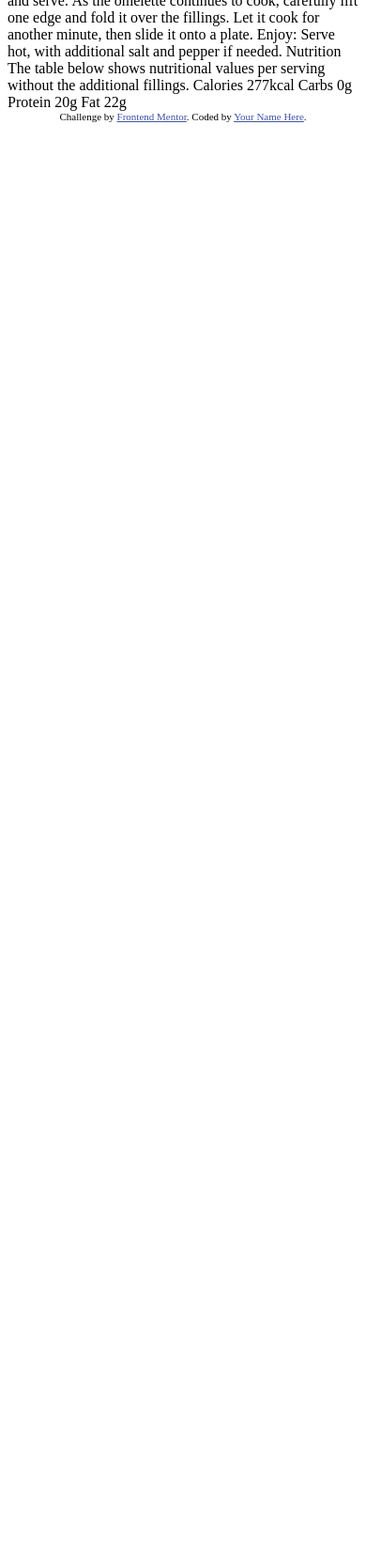
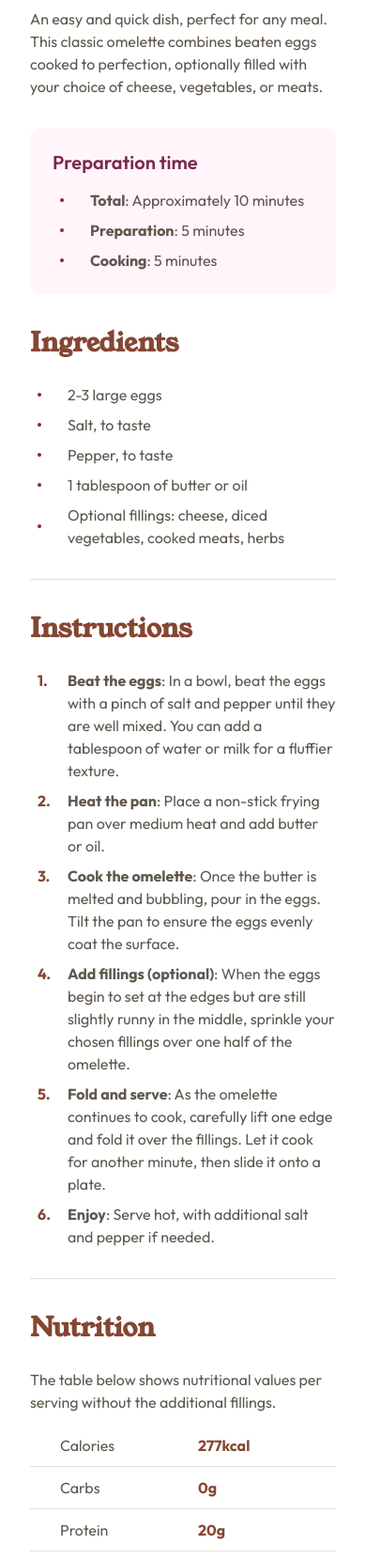
Before and after one commit to AnonymousCoder323/recipe-page-main, a plain HTML site: page index.html in a window 390 px wide. Shown: the part 340-2000 px from the top of the page at 94% size. Before the commit the page ends 844 px from the top, so only its background shows below. Drawn offline with Linux system fonts and the light colour scheme.

Commit message:
finished with mobile design

```diff
--- a/index.html
+++ b/index.html
@@ -1,77 +1,158 @@
 <!DOCTYPE html>
 <html lang="en">
+
 <head>
   <meta charset="UTF-8">
-  <meta name="viewport" content="width=device-width, initial-scale=1.0"> <!-- displays site properly based on user's device -->
+  <meta name="viewport" content="width=device-width, initial-scale=1.0">
+  <!-- displays site properly based on user's device -->
 
   <link rel="icon" type="image/png" sizes="32x32" href="./assets/images/favicon-32x32.png">
 
   <title>Frontend Mentor | Recipe page</title>
 
-  <!-- Feel free to remove these styles or customise in your own stylesheet 👍 -->
-  <style>
-    .attribution { font-size: 11px; text-align: center; }
-    .attribution a { color: hsl(228, 45%, 44%); }
-  </style>
+  <link rel="stylesheet" href="style.css">
 </head>
+
 <body>
+  <main>
+    <article class="recipe-page">
 
-  Simple Omelette Recipe
 
-  An easy and quick dish, perfect for any meal. This classic omelette combines beaten eggs cooked
-  to perfection, optionally filled with your choice of cheese, vegetables, or meats.
+      <img class="recipe-page__top-img" src="./assets/images/image-omelette.jpeg" alt="Omelette">
+      <div class="recipe-page__text-content">
+        <header class="recipe-page__header">
 
-  Preparation time
+          <h1 class="recipe-page__header__title">Simple Omelette Recipe</h1>
+          <p class="recipe-page__header__description">
+            An easy and quick dish, perfect for any meal. This classic omelette combines beaten eggs cooked
+            to perfection, optionally filled with your choice of cheese, vegetables, or meats.
+          </p>
+        </header>
+        <section class="recipe-page__preperation">
+          <h2 class="recipe-page__preperation__heading">Preparation time</h2>
+          <ul class="recipe-page__preperation__list">
+            <li class="recipe-page__preperation__list-item">
+              <p>
+                <span class="bold">Total</span>: Approximately 10 minutes
+              </p>
+            </li>
+            <li class="recipe-page__preperation__list-item">
+              <p>
+                <span class="bold">Preparation</span>: 5 minutes
+              </p>
+            </li>
+            <li class="recipe-page__preperation__list-item">
+              <p>
+                <span class="bold">Cooking</span>: 5 minutes
+              </p>
+            </li>
+          </ul>
+        </section>
 
-  Total: Approximately 10 minutes
-  Preparation: 5 minutes
-  Cooking: 5 minutes
+        <section class="recipe-page__ingredients">
+          <h2 class="recipe-page__heading">Ingredients</h2>
+          <ul class="recipe-page__ingredients__list">
+            <li class="recipe-page__ingredients__list-item">2-3 large eggs</li>
+            <li class="recipe-page__ingredients__list-item">Salt, to taste</li>
+            <li class="recipe-page__ingredients__list-item">Pepper, to taste</li>
+            <li class="recipe-page__ingredients__list-item">1 tablespoon of butter or oil</li>
+            <li class="recipe-page__ingredients__list-item">
+              <p>Optional fillings: cheese, diced vegetables, cooked meats, herbs</p>
+            </li>
+          </ul>
+        </section>
 
-  Ingredients
+        <hr class="hr">
 
-  2-3 large eggs
-  Salt, to taste
-  Pepper, to taste
-  1 tablespoon of butter or oil
-  Optional fillings: cheese, diced vegetables, cooked meats, herbs
+        <section class="recipe-page__instructions">
+          <h2 class="recipe-page__heading">Instructions</h2>
+          <ol class="recipe-page__instructions__list">
+            <li class="recipe-page__instructions__list-item">
+              <p>
+                <span class="bold">Beat the eggs</span>: In a bowl, beat the eggs with a pinch of salt and pepper until
+                they are well mixed.
+                You can add a tablespoon of water or milk for a fluffier texture.
+              </p>
+            </li>
+            <li class="recipe-page__instructions__list-item">
+              <p>
+                <span class="bold">Heat the pan</span>: Place a non-stick frying pan over medium heat and add butter or
+                oil.
+              </p>
+            </li>
+            <li class="recipe-page__instructions__list-item">
+              <p>
+                <span class="bold">Cook the omelette</span>: Once the butter is melted and bubbling, pour in the eggs.
+                Tilt the pan to ensure
+                the eggs evenly coat the surface.
+              </p>
+            </li>
+            <li class="recipe-page__instructions__list-item">
+              <p>
+                <span class="bold">Add fillings (optional)</span>: When the eggs begin to set at the edges but are still
+                slightly runny in the
+                middle, sprinkle your chosen fillings over one half of the omelette.
+              </p>
+            </li>
+            <li class="recipe-page__instructions__list-item">
+              <p>
+                <span class="bold">Fold and serve</span>: As the omelette continues to cook, carefully lift one edge and
+                fold it over the
+                fillings. Let it cook for another minute, then slide it onto a plate.
+              </p>
+            </li>
+            <li class="recipe-page__instructions__list-item">
+              <p>
+                <span class="bold">Enjoy</span>: Serve hot, with additional salt and pepper if needed.
+              </p>
+            </li>
+          </ol>
+        </section>
 
-  Instructions
+        <hr class="hr">
 
-  Beat the eggs: In a bowl, beat the eggs with a pinch of salt and pepper until they are well mixed.
-  You can add a tablespoon of water or milk for a fluffier texture.
+        <section class="recipe-page__nutrition">
+          <h2 class="recipe-page__heading">
+            Nutrition
+          </h2>
+          <p class="recipe-page__nutrition_text">
+            The table below shows nutritional values per serving without the additional fillings.
+          </p>
 
-  Heat the pan: Place a non-stick frying pan over medium heat and add butter or oil.
+          <table class="recipe-page__nutrition__table">
+            <tbody>
+              <tr class="recipe-page__nutrition__table_row">
+                <td class="pb-12 pl-32 w-50">Calories</td>
+                <td class="pb-12 pl-16 pr-32 bold brown">277kcal</td>
+              </tr>
+              <tr class="recipe-page__nutrition__table_row">
+                <td class="py-12 pl-32">Carbs</td>
+                <td class="py-12 pl-16 pr-32 bold brown">0g</td>
+              </tr>
+              <tr class="recipe-page__nutrition__table_row">
+                <td class="py-12 pl-32">Protein</td>
+                <td class="py-12 pl-16 pr-32 bold brown">20g</td>
+              </tr>
+              <tr class="recipe-page__nutrition__table_row">
+                <td class="pt-12 pl-32">Fat</td>
+                <td class="pt-12 pl-16 pr-32 bold brown">22g</td>
+              </tr>
+            </tbody>
+          </table>
+        </section>
+      </div>
 
-  Cook the omelette: Once the butter is melted and bubbling, pour in the eggs. Tilt the pan to ensure
-  the eggs evenly coat the surface.
+    </article>
+  </main>
 
-  Add fillings (optional): When the eggs begin to set at the edges but are still slightly runny in the
-  middle, sprinkle your chosen fillings over one half of the omelette.
 
-  Fold and serve: As the omelette continues to cook, carefully lift one edge and fold it over the
-  fillings. Let it cook for another minute, then slide it onto a plate.
 
-  Enjoy: Serve hot, with additional salt and pepper if needed.
+  <footer class="attribution">
+    <p>
+      Challenge by <a href="https://www.frontendmentor.io?ref=challenge" target="_blank">Frontend Mentor</a>.
+      Coded by <a href="https://www.frontendmentor.io/profile/AnonymousCoder323">Anonymous Coder</a>.
+    </p>
+  </footer>
+</body>
 
-  Nutrition
-
-  The table below shows nutritional values per serving without the additional fillings.
-
-  Calories
-  277kcal
-
-  Carbs
-  0g
-
-  Protein
-  20g
-
-  Fat
-  22g
-
-  <div class="attribution">
-    Challenge by <a href="https://www.frontendmentor.io?ref=challenge" target="_blank">Frontend Mentor</a>.
-    Coded by <a href="#">Your Name Here</a>.
-  </div>
-</body>
 </html>
--- /dev/null
+++ b/style.css
@@ -0,0 +1,283 @@
+@font-face {
+  font-family: 'Young Serif';
+  src: url('./assets/fonts/young-serif/YoungSerif-Regular.ttf');
+}
+
+@font-face {
+  font-family: 'Outfit';
+  src: url('./assets/fonts/outfit/Outfit-VariableFont_wght.ttf');
+}
+
+/* RESET */
+* {
+  margin: 0;
+  padding: 0;
+  box-sizing: border-box;
+}
+
+/* VARIABLES */
+
+/* - White: hsl(0, 0%, 100%)
+
+- Stone 100: hsl(30, 54%, 90%)
+- Stone 150: hsl(30, 18%, 87%)
+- Stone 600: hsl(30, 10%, 34%)
+- Stone 900: hsl(24, 5%, 18%)
+
+- Brown 800: hsl(14, 45%, 36%)
+
+- Rose 800: hsl(332, 51%, 32%)
+- Rose 50: hsl(330, 100%, 98%)
+ */
+
+:root {
+  --title-color: hsl(24, 5%, 18%);
+  --primary-text-color: hsl(30, 10%, 34%);
+  --heading-text-color: hsl(14, 45%, 36%);
+  --accent-text-color: hsl(332, 51%, 32%);
+  --accent-background-color: hsl(330, 100%, 98%);
+  --hr-color: hsl(30, 18%, 87%);
+  --link-color: hsl(14, 45%, 36%);
+}
+
+/* UTILITY */
+.bold {
+  font-weight: 700;
+}
+
+.brown {
+  color: hsl(14, 45%, 36%);
+}
+
+.hr {
+  border: none;
+  background-color: var(--hr-color);
+  height: 1px;
+}
+
+.w-50 {
+  width: 50%;
+}
+
+.pl-16 {
+  padding-left: 1rem;
+}
+
+.pl-32 {
+  padding-left: 2rem;
+}
+
+.pr-32 {
+  padding-right: 2rem;
+}
+
+.pt-12 {
+  padding-top: 0.75rem;
+}
+
+.pb-12 {
+  padding-bottom: 0.75rem;
+}
+
+.py-12 {
+  padding-top: 0.75rem;
+  padding-bottom: 0.75rem;
+}
+
+.ml-16 {
+  margin-left: 1rem;
+}
+
+/* Main Styles */
+
+body {
+  font-family: 'Outfit';
+}
+
+.recipe-page__top-img {
+  width: 100%;
+}
+
+.recipe-page__text-content {
+  display: flex;
+  flex-direction: column;
+  gap: 2rem;
+  padding: 2.5rem 2rem;
+}
+
+.recipe-page__header {
+  display: flex;
+  flex-direction: column;
+  gap: 1.5rem;
+}
+
+.recipe-page__header__title {
+  font-family: 'Young Serif';
+  font-size: 2.25rem;
+  color: var(--title-color);
+}
+
+.recipe-page__header__description {
+  font-weight: 400;
+  line-height: 1.5;
+  color: var(--primary-text-color);
+  font-size: 1rem;
+}
+
+.recipe-page__preperation {
+  display: flex;
+  flex-direction: column;
+  gap: 1rem;
+  padding: 1.5rem;
+  background-color: var(--accent-background-color);
+  border-radius: 12px;
+}
+
+.recipe-page__preperation__heading {
+  color: var(--accent-text-color);
+  font-size: 1.25rem;
+  font-weight: 600;
+}
+
+.recipe-page__preperation__list {
+  display: flex;
+  flex-direction: column;
+  gap: 0.5rem;
+  list-style-type: none;
+}
+
+.recipe-page__preperation__list-item {
+  display: flex;
+  flex-direction: row;
+  gap: 1rem;
+  align-items: center;
+  padding-left: 0.5rem;
+  line-height: 1.5;
+  color: var(--primary-text-color);
+  font-weight: 400;
+  font-size: 1rem;
+}
+
+.recipe-page__preperation__list-item::before {
+  content: '';
+  min-width: 4px;
+  min-height: 4px;
+  background-color: var(--accent-text-color);
+  border-radius: 50%;
+  margin-right: 0.75rem;
+}
+
+.recipe-page__heading {
+  font-family: 'Young Serif';
+  font-size: 1.75rem;
+  font-weight: 600;
+  color: var(--heading-text-color);
+}
+
+.recipe-page__ingredients {
+  display: flex;
+  flex-direction: column;
+  gap: 1.5rem;
+}
+
+.recipe-page__ingredients__list {
+  display: flex;
+  flex-direction: column;
+  gap: 0.5rem;
+  list-style-type: none;
+}
+
+.recipe-page__ingredients__list-item {
+  display: flex;
+  flex-direction: row;
+  gap: 1rem;
+  align-items: center;
+  padding-left: 0.5rem;
+  line-height: 1.5;
+  color: var(--primary-text-color);
+  font-weight: 400;
+  font-size: 1rem;
+}
+
+.recipe-page__ingredients__list-item::before {
+  content: '';
+  min-width: 4px;
+  min-height: 4px;
+  background-color: var(--accent-text-color);
+  border-radius: 50%;
+  margin-right: 0.75rem;
+}
+
+.recipe-page__instructions {
+  display: flex;
+  flex-direction: column;
+  gap: 1.5rem;
+}
+
+.recipe-page__instructions__list {
+  display: flex;
+  flex-direction: column;
+  gap: 0.5rem;
+  list-style-type: none;
+  counter-reset: instructions-list-item;
+}
+
+.recipe-page__instructions__list-item {
+  display: flex;
+  flex-direction: row;
+  gap: 1rem;
+  padding-left: 0.5rem;
+  counter-increment: instructions-list-item;
+  color: var(--primary-text-color);
+  font-size: 1rem;
+  line-height: 1.5;
+  font-weight: 400;
+}
+
+.recipe-page__instructions__list-item::before {
+  content: counter(instructions-list-item) '.';
+  min-width: 16px;
+  font-size: 1rem;
+  font-weight: 700;
+  color: var(--heading-text-color);
+}
+
+.recipe-page__nutrition {
+  display: flex;
+  flex-direction: column;
+  gap: 1.5rem;
+}
+
+.recipe-page__nutrition_text {
+  font-size: 1rem;
+  color: var(--primary-text-color);
+  font-weight: 400;
+  line-height: 1.5;
+}
+
+.recipe-page__nutrition__table-wrapper {
+  padding-inline: 2rem;
+  width: 100%;
+}
+
+.recipe-page__nutrition__table {
+  border-collapse: collapse;
+  width: 100%;
+  color: var(--primary-text-color);
+}
+
+.recipe-page__nutrition__table_row {
+  border-bottom: solid 1px var(--hr-color);
+}
+
+.recipe-page__nutrition__table_row:last-child {
+  border-bottom: none;
+}
+
+.attribution {
+  font-size: 11px;
+  text-align: center;
+}
+.attribution a {
+  color: var(--link-color);
+}
```
